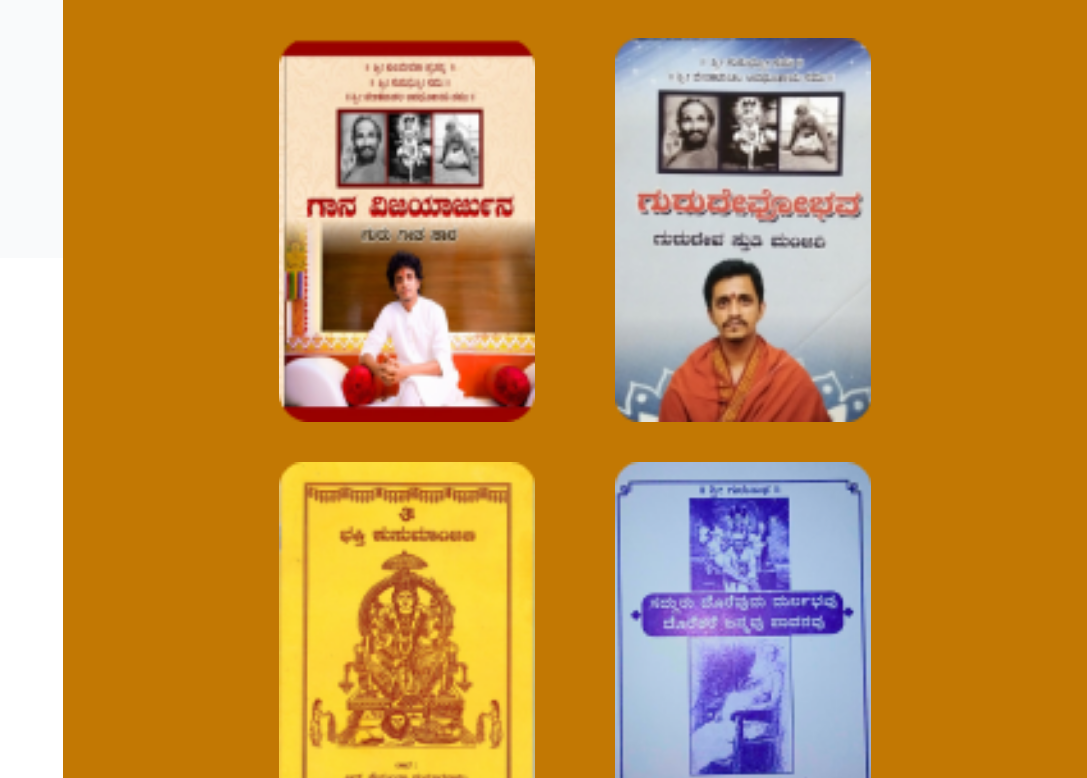
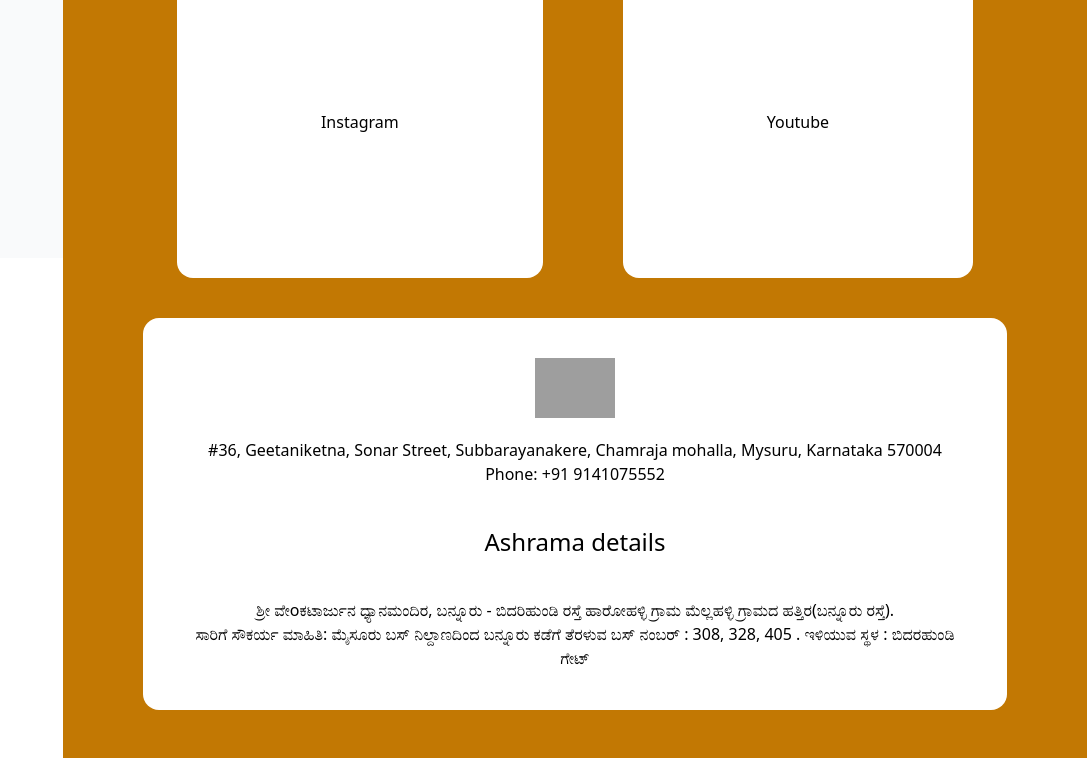
Before and after one commit to sogalabhi/arjun-guruji-web, a React (Vite) app: page /contact in a window 1280 px wide. Shown: the part 542-1320 px from the top of the page, without its empty margins (193-1280 px from the left). Built offline with nearby package versions, Linux system fonts and the light colour scheme; grey boxes are pictures that could not be loaded.

Commit message:
contact page

```diff
--- a/src/App.jsx
+++ b/src/App.jsx
@@ -6,6 +6,7 @@ import SidebarNav from "./components/sideBar";
 import { createBrowserRouter, RouterProvider } from 'react-router-dom'
 import Test123 from "./components/test123";
 import Lyrics from "./components/lyrics";
+import Contact from "./components/contact";
 export default function App() {
    const router = createBrowserRouter([
       {
@@ -34,7 +35,7 @@ export default function App() {
       },
       {
          path: "/contact",
-         element: <><SidebarNav /><Books /></>
+         element: <><SidebarNav /><Contact /></>
       },
       {
          path: "/test",
--- a/src/components/contact.jsx
+++ b/src/components/contact.jsx
@@ -1,9 +1,54 @@
 import React from 'react'
+import { NavLink } from 'react-router-dom'
+export default function Contact() {
+  const w3_open = () => {
+    document.getElementById("mySidebar").style.display = "block";
+    document.getElementById("openBtn").style.display = "none";
+  }
+  const contact = () => {
+    if (document.getElementById("contact").style.display == "flex") {
+      document.getElementById("contact").style.display = "none"
+    }
+    else {
+      document.getElementById("contact").style.display = "flex";
+    }
+  }
 
-export default function Contact() {
   return (
-    <div className='p-4 sm:ml-64 bg-yellow-500 min-h-screen px-20'>
-      Contact
+    <div className='p-4 sm:ml-64 bg-yellow-500 min-h-screen lg:px-20 text-center'>
+      <div className="flex justify-between my-5 lg:hidden">
+        <img src="https://sriarjunaavadhoota.org/wp-content/uploads/2023/06/new_logo.png" className="w-20" alt="" />
+        <button className="text-5xl lg:hidden" onClick={w3_open}>&#9776;</button>
+      </div>
+      <h1 className="font-samarkan text-5xl lg:text-7xl ">Arjun Guruji App</h1>
+      <h2 className="text-3xl">Contact Section</h2>
+      {/* <div id="contact" className="flex-col w-[50%] h-96 bg-white mx-auto rounded hidden absolute">
+        <img src="https://sriarjunaavadhoota.org/wp-content/uploads/2023/06/new_logo.png" className="w-20 mx-auto my-10" alt="" />
+        <a href='https://g.co/kgs/8h1udSY'>#36, Geetaniketna, Sonar Street, Subbarayanakere, Chamraja mohalla, Mysuru, Karnataka 570004</a>
+        <a href='tel:+919141075552'>Phone: +91 9141075552</a>
+      </div> */}
+      <div className="flex flex-wrap justify-center gap-x-20 gap-y-10 my-8">
+        <a href='https://sriarjunaavadhoota.org/' target='_blank'><div className="p-36 rounded-2xl bg-white" ><p>Website</p></div></a>
+        <a href='https://www.facebook.com/profile.php?id=61554090696815' target='_blank'><div className="p-36 rounded-2xl bg-white" ><p>Facebook</p></div></a>
+        <a href='https://www.instagram.com/srisriarjunavadhoothamaharaj/' target='_blank'><div className="p-36 rounded-2xl bg-white" ><p>Instagram</p></div></a>
+        <a href='https://www.youtube.com/@srisriarjunavadhoothamaharaj/' target='_blank'><div className="p-36 rounded-2xl bg-white" ><p>Youtube</p></div></a>
+        {/* <button onClick={contact} className="p-36 rounded-2xl bg-white cursor-pointer"><p>Contact</p></button>
+        <button className="p-36 rounded-2xl bg-white cursor-pointer"><p>Ashrama Details</p></button> */}
+        <div id="contact" className="flex-col p-10 bg-white mx-auto rounded-2xl">
+          <img src="https://sriarjunaavadhoota.org/wp-content/uploads/2023/06/new_logo.png" className="w-20 mx-auto mb-5" alt="" />
+          <a href='https://g.co/kgs/8h1udSY'>#36, Geetaniketna, Sonar Street, Subbarayanakere, Chamraja mohalla, Mysuru, Karnataka 570004</a><br></br>
+          <a href='tel:+919141075552'>Phone: +91 9141075552</a>
+          <p className='text-2xl my-10'>Ashrama details</p>
+          <a href='https://maps.app.goo.gl/aAe31aDxY5DNw4Z2A'> ಶ್ರೀ ವೇoಕಟಾರ್ಜುನ ಧ್ಯಾನಮಂದಿರ,
+            ಬನ್ನೂರು - ಬಿದರಿಹುಂಡಿ ರಸ್ತೆ
+            ಹಾರೋಹಳ್ಳಿ ಗ್ರಾಮ
+            ಮೆಲ್ಲಹಳ್ಳಿ ಗ್ರಾಮದ ಹತ್ತಿರ(ಬನ್ನೂರು ರಸ್ತೆ).</a>
+          <p>ಸಾರಿಗೆ ಸೌಕರ್ಯ ಮಾಹಿತಿ:
+            ಮೈಸೂರು ಬಸ್ ನಿಲ್ದಾಣದಿಂದ ಬನ್ನೂರು ಕಡೆಗೆ  ತೆರಳುವ
+            ಬಸ್ ನಂಬರ್  : 308, 328, 405 .
+            ಇಳಿಯುವ ಸ್ಥಳ :  ಬಿದರಹುಂಡಿ ಗೇಟ್</p>
+        </div>
+      </div>
     </div>
   )
 }
```
